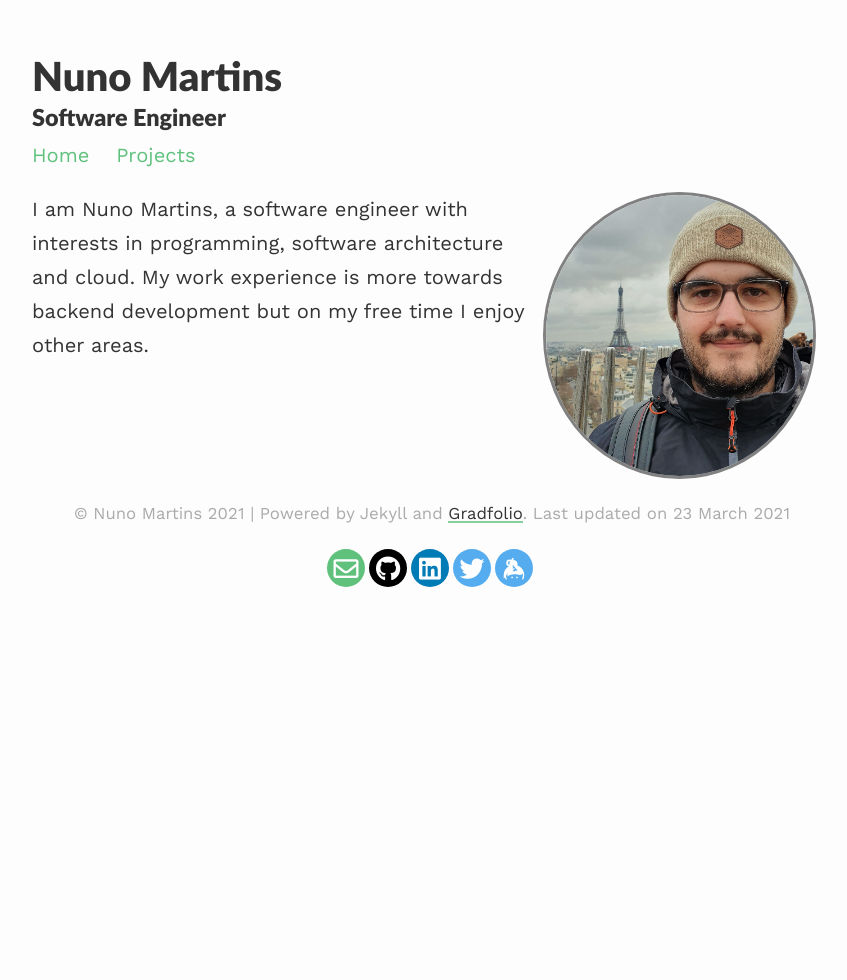
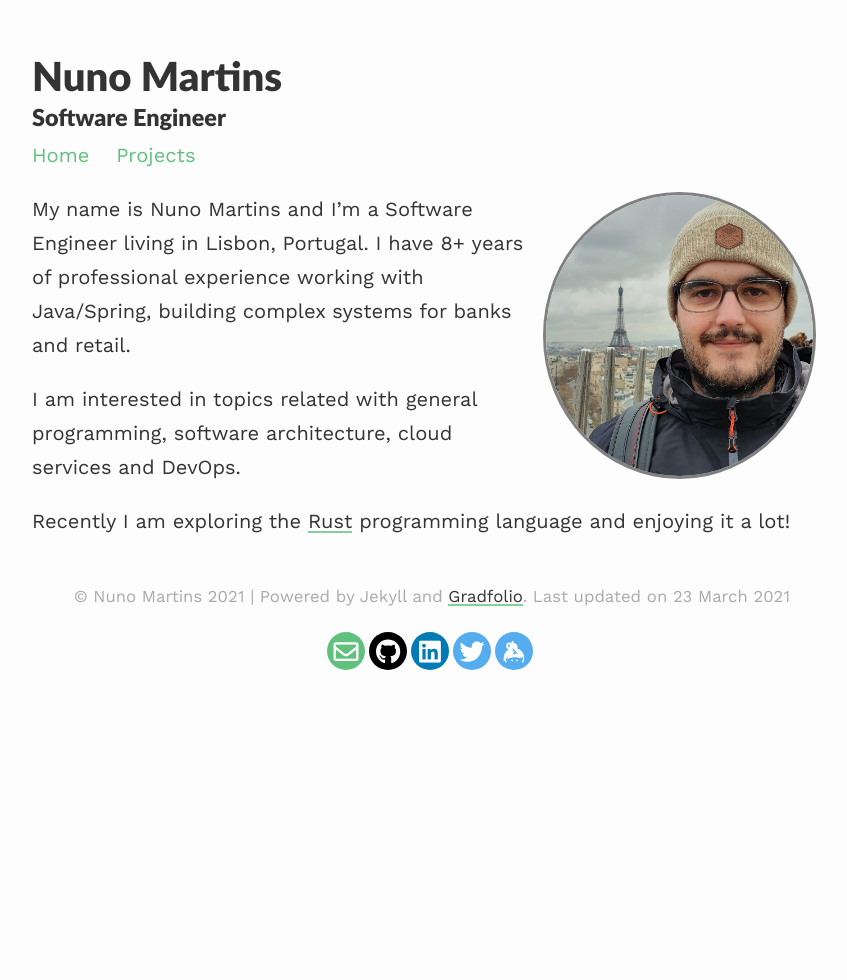
Before and after one commit to ngmmartins/ngmmartins.github.io, a Jekyll site: the page built from index.md, in a window 1280 px wide. Shown: the whole page, without its empty margins (208-1055 px from the left). Built offline with Jekyll 4.4.1, drawn with Linux system fonts in a browser that asks for light colours; nearby versions of some CDN libraries.

Commit message:
home page updated

```diff
--- a/index.md
+++ b/index.md
@@ -7,5 +7,10 @@ profile:
 published: true
 ---
 
-I am Nuno Martins, a software engineer with interests in programming, software architecture and cloud.
-My work experience is more towards backend development but on my free time I enjoy other areas.
+My name is Nuno Martins and I'm a Software Engineer living in Lisbon, Portugal.
+I have 8+ years of professional experience working with Java/Spring, building complex
+systems for banks and retail.
+
+I am interested in topics related with general programming, software architecture, cloud services and DevOps.
+
+Recently I am exploring the [Rust](https://www.rust-lang.org/){:target="_blank"} programming language and enjoying it a lot!
```
